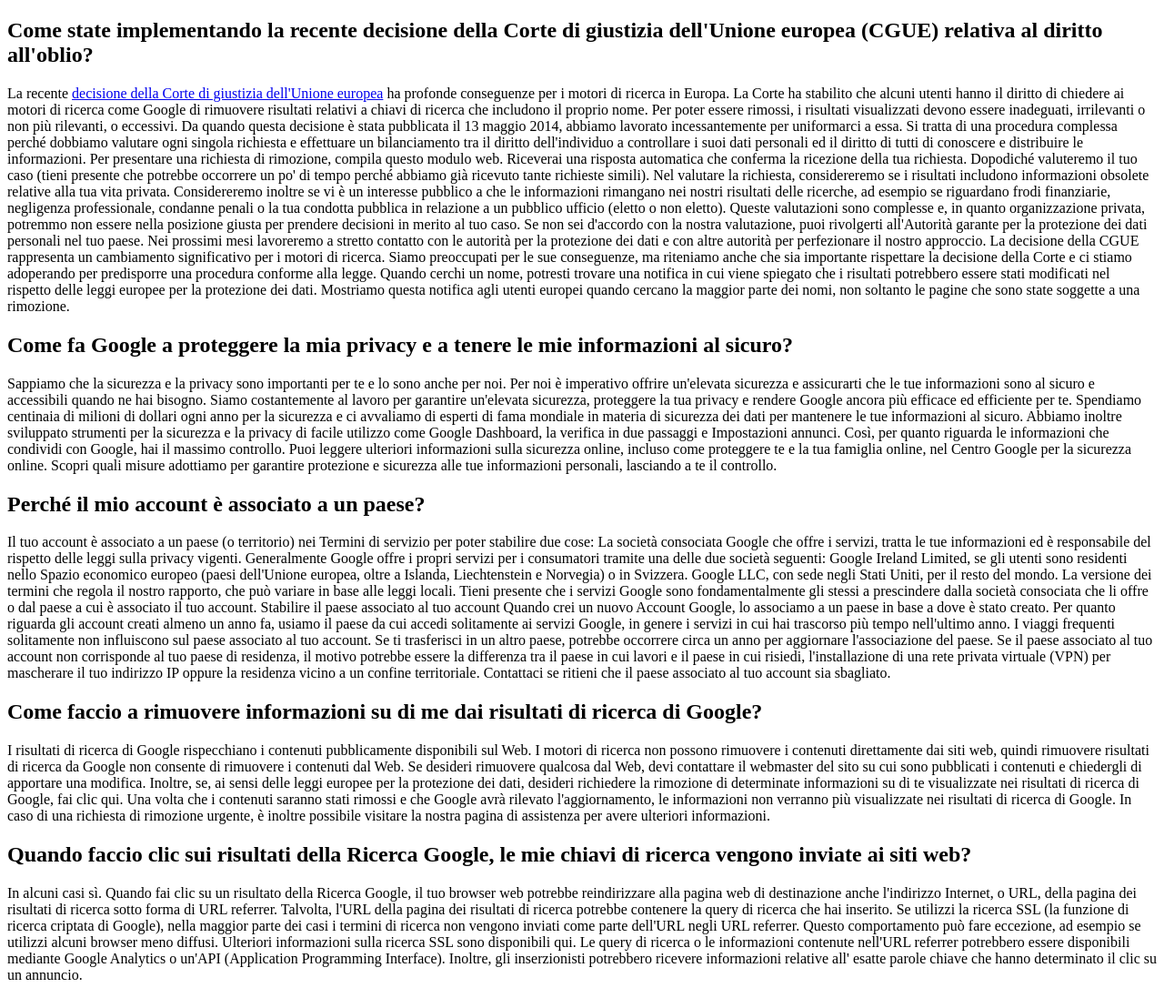
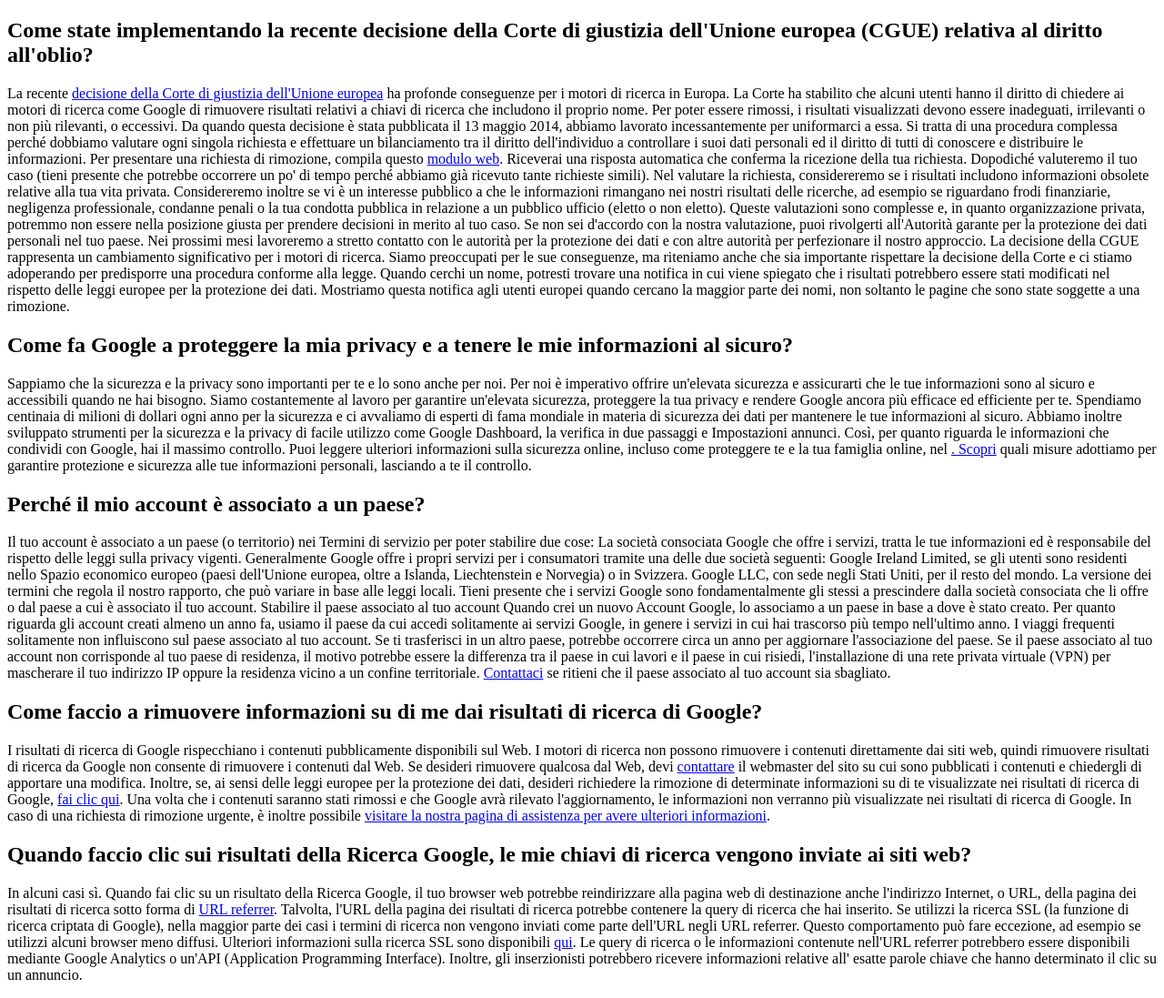
Before and after one commit to Salvo170586SP/php-google-faq, a PHP site: page / in a window 1280 px wide. Shown: the whole page at 91% size. Run offline with PHP 8.4, Linux system fonts and the light colour scheme.

Commit message:
added all link

```diff
--- a/index.php
+++ b/index.php
@@ -6,7 +6,7 @@ $faq_list = [
 
         'answer' => 'La recente <a href="#"> decisione della Corte di giustizia dell\'Unione europea</a> ha profonde conseguenze per i motori di ricerca in Europa. La Corte ha stabilito che alcuni utenti hanno il diritto di chiedere ai motori di ricerca come Google di rimuovere risultati relativi a chiavi di ricerca che includono il proprio nome. Per poter essere rimossi, i risultati visualizzati devono essere inadeguati, irrilevanti o non più rilevanti, o eccessivi.
         Da quando questa decisione è stata pubblicata il 13 maggio 2014, abbiamo lavorato incessantemente per uniformarci a essa. Si tratta di una procedura complessa perché dobbiamo valutare ogni singola richiesta e effettuare un bilanciamento tra il diritto dell\'individuo a controllare i suoi dati personali ed il diritto di tutti di conoscere e distribuire le informazioni.
-        Per presentare una richiesta di rimozione, compila questo modulo web. Riceverai una risposta automatica che conferma la ricezione della tua richiesta. Dopodiché valuteremo il tuo caso (tieni presente che potrebbe occorrere un po\' di tempo perché abbiamo già ricevuto tante richieste simili). Nel valutare la richiesta, considereremo se i risultati includono informazioni obsolete relative alla tua vita privata. Considereremo inoltre se vi è un interesse pubblico a che le informazioni rimangano nei nostri risultati delle ricerche, ad esempio se riguardano frodi finanziarie, negligenza professionale, condanne penali o la tua condotta pubblica in relazione a un pubblico ufficio (eletto o non eletto). Queste valutazioni sono complesse e, in quanto organizzazione privata, potremmo non essere nella posizione giusta per prendere decisioni in merito al tuo caso. Se non sei d\'accordo con la nostra valutazione, puoi rivolgerti all\'Autorità garante per la protezione dei dati personali nel tuo paese.
+        Per presentare una richiesta di rimozione, compila questo <a href="#">modulo web</a>. Riceverai una risposta automatica che conferma la ricezione della tua richiesta. Dopodiché valuteremo il tuo caso (tieni presente che potrebbe occorrere un po\' di tempo perché abbiamo già ricevuto tante richieste simili). Nel valutare la richiesta, considereremo se i risultati includono informazioni obsolete relative alla tua vita privata. Considereremo inoltre se vi è un interesse pubblico a che le informazioni rimangano nei nostri risultati delle ricerche, ad esempio se riguardano frodi finanziarie, negligenza professionale, condanne penali o la tua condotta pubblica in relazione a un pubblico ufficio (eletto o non eletto). Queste valutazioni sono complesse e, in quanto organizzazione privata, potremmo non essere nella posizione giusta per prendere decisioni in merito al tuo caso. Se non sei d\'accordo con la nostra valutazione, puoi rivolgerti all\'Autorità garante per la protezione dei dati personali nel tuo paese.
         Nei prossimi mesi lavoreremo a stretto contatto con le autorità per la protezione dei dati e con altre autorità per perfezionare il nostro approccio. La decisione della CGUE rappresenta un cambiamento significativo per i motori di ricerca. Siamo preoccupati per le sue conseguenze, ma riteniamo anche che sia importante rispettare la decisione della Corte e ci stiamo adoperando per predisporre una procedura conforme alla legge.
         Quando cerchi un nome, potresti trovare una notifica in cui viene spiegato che i risultati potrebbero essere stati modificati nel rispetto delle leggi europee per la protezione dei dati. Mostriamo questa notifica agli utenti europei quando cercano la maggior parte dei nomi, non soltanto le pagine che sono state soggette a una rimozione.',
 
@@ -17,8 +17,8 @@ $faq_list = [
 
         'answer' => 'Sappiamo che la sicurezza e la privacy sono importanti per te e lo sono anche per noi. Per noi è imperativo offrire un\'elevata sicurezza e assicurarti che le tue informazioni sono al sicuro e accessibili quando ne hai bisogno.
         Siamo costantemente al lavoro per garantire un\'elevata sicurezza, proteggere la tua privacy e rendere Google ancora più efficace ed efficiente per te. Spendiamo centinaia di milioni di dollari ogni anno per la sicurezza e ci avvaliamo di esperti di fama mondiale in materia di sicurezza dei dati per mantenere le tue informazioni al sicuro. Abbiamo inoltre sviluppato strumenti per la sicurezza e la privacy di facile utilizzo come Google Dashboard, la verifica in due passaggi e Impostazioni annunci. Così, per quanto riguarda le informazioni che condividi con Google, hai il massimo controllo.
-        Puoi leggere ulteriori informazioni sulla sicurezza online, incluso come proteggere te e la tua famiglia online, nel Centro Google per la sicurezza online.
-        Scopri quali misure adottiamo per garantire protezione e sicurezza alle tue informazioni personali, lasciando a te il controllo.',
+        Puoi leggere ulteriori informazioni sulla sicurezza online, incluso come proteggere te e la tua famiglia online, nel <a href="#>"Centro Google per la sicurezza online</a>.
+        <a href="#">Scopri</a> quali misure adottiamo per garantire protezione e sicurezza alle tue informazioni personali, lasciando a te il controllo.',
 
         'url' => '#',
     ],
@@ -34,21 +34,21 @@ $faq_list = [
         Tieni presente che i servizi Google sono fondamentalmente gli stessi a prescindere dalla società consociata che li offre o dal paese a cui è associato il tuo account. Stabilire il paese associato al tuo account
         Quando crei un nuovo Account Google, lo associamo a un paese in base a dove è stato creato. Per quanto riguarda gli account creati almeno un anno fa, usiamo il paese da cui accedi solitamente ai servizi Google, in genere i servizi in cui hai trascorso più tempo nell\'ultimo anno.
         I viaggi frequenti solitamente non influiscono sul paese associato al tuo account. Se ti trasferisci in un altro paese, potrebbe occorrere circa un anno per aggiornare l\'associazione del paese.
-        Se il paese associato al tuo account non corrisponde al tuo paese di residenza, il motivo potrebbe essere la differenza tra il paese in cui lavori e il paese in cui risiedi, l\'installazione di una rete privata virtuale (VPN) per mascherare il tuo indirizzo IP oppure la residenza vicino a un confine territoriale. Contattaci se ritieni che il paese associato al tuo account sia sbagliato.',
+        Se il paese associato al tuo account non corrisponde al tuo paese di residenza, il motivo potrebbe essere la differenza tra il paese in cui lavori e il paese in cui risiedi, l\'installazione di una rete privata virtuale (VPN) per mascherare il tuo indirizzo IP oppure la residenza vicino a un confine territoriale. <a href="#">Contattaci</a> se ritieni che il paese associato al tuo account sia sbagliato.',
 
         'url' => '#',
     ],
     [
         'request' => 'Come faccio a rimuovere informazioni su di me dai risultati di ricerca di Google?',
 
-        'answer' => 'I risultati di ricerca di Google rispecchiano i contenuti pubblicamente disponibili sul Web. I motori di ricerca non possono rimuovere i contenuti direttamente dai siti web, quindi rimuovere risultati di ricerca da Google non consente di rimuovere i contenuti dal Web. Se desideri rimuovere qualcosa dal Web, devi contattare il webmaster del sito su cui sono pubblicati i contenuti e chiedergli di apportare una modifica. Inoltre, se, ai sensi delle leggi europee per la protezione dei dati, desideri richiedere la rimozione di determinate informazioni su di te visualizzate nei risultati di ricerca di Google, fai clic qui. Una volta che i contenuti saranno stati rimossi e che Google avrà rilevato l\'aggiornamento, le informazioni non verranno più visualizzate nei risultati di ricerca di Google. In caso di una richiesta di rimozione urgente, è inoltre possibile visitare la nostra pagina di assistenza per avere ulteriori informazioni.',
+        'answer' => 'I risultati di ricerca di Google rispecchiano i contenuti pubblicamente disponibili sul Web. I motori di ricerca non possono rimuovere i contenuti direttamente dai siti web, quindi rimuovere risultati di ricerca da Google non consente di rimuovere i contenuti dal Web. Se desideri rimuovere qualcosa dal Web, devi <a href="#">contattare</a> il webmaster del sito su cui sono pubblicati i contenuti e chiedergli di apportare una modifica. Inoltre, se, ai sensi delle leggi europee per la protezione dei dati, desideri richiedere la rimozione di determinate informazioni su di te visualizzate nei risultati di ricerca di Google, <a href="#"> fai clic qui</a>. Una volta che i contenuti saranno stati rimossi e che Google avrà rilevato l\'aggiornamento, le informazioni non verranno più visualizzate nei risultati di ricerca di Google. In caso di una richiesta di rimozione urgente, è inoltre possibile <a href="#"> visitare la nostra pagina di assistenza per avere ulteriori informazioni</a>.',
 
         'url' => '#',
     ],
     [
         'request' => 'Quando faccio clic sui risultati della Ricerca Google, le mie chiavi di ricerca vengono inviate ai siti web?',
 
-        'answer' => 'In alcuni casi sì. Quando fai clic su un risultato della Ricerca Google, il tuo browser web potrebbe reindirizzare alla pagina web di destinazione anche l\'indirizzo Internet, o URL, della pagina dei risultati di ricerca sotto forma di URL referrer. Talvolta, l\'URL della pagina dei risultati di ricerca potrebbe contenere la query di ricerca che hai inserito. Se utilizzi la ricerca SSL (la funzione di ricerca criptata di Google), nella maggior parte dei casi i termini di ricerca non vengono inviati come parte dell\'URL negli URL referrer. Questo comportamento può fare eccezione, ad esempio se utilizzi alcuni browser meno diffusi. Ulteriori informazioni sulla ricerca SSL sono disponibili qui. Le query di ricerca o le informazioni contenute nell\'URL referrer potrebbero essere disponibili mediante Google Analytics o un\'API (Application Programming Interface). Inoltre, gli inserzionisti potrebbero ricevere informazioni relative all\' esatte parole chiave che hanno determinato il clic su un annuncio.',
+        'answer' => 'In alcuni casi sì. Quando fai clic su un risultato della Ricerca Google, il tuo browser web potrebbe reindirizzare alla pagina web di destinazione anche l\'indirizzo Internet, o URL, della pagina dei risultati di ricerca sotto forma di <a href="#"> URL referrer</a>. Talvolta, l\'URL della pagina dei risultati di ricerca potrebbe contenere la query di ricerca che hai inserito. Se utilizzi la ricerca SSL (la funzione di ricerca criptata di Google), nella maggior parte dei casi i termini di ricerca non vengono inviati come parte dell\'URL negli URL referrer. Questo comportamento può fare eccezione, ad esempio se utilizzi alcuni browser meno diffusi. Ulteriori informazioni sulla ricerca SSL sono disponibili <a href="#"> qui</a>. Le query di ricerca o le informazioni contenute nell\'URL referrer potrebbero essere disponibili mediante Google Analytics o un\'API (Application Programming Interface). Inoltre, gli inserzionisti potrebbero ricevere informazioni relative all\' esatte parole chiave che hanno determinato il clic su un annuncio.',
 
         'url' => '#',
     ]
```
